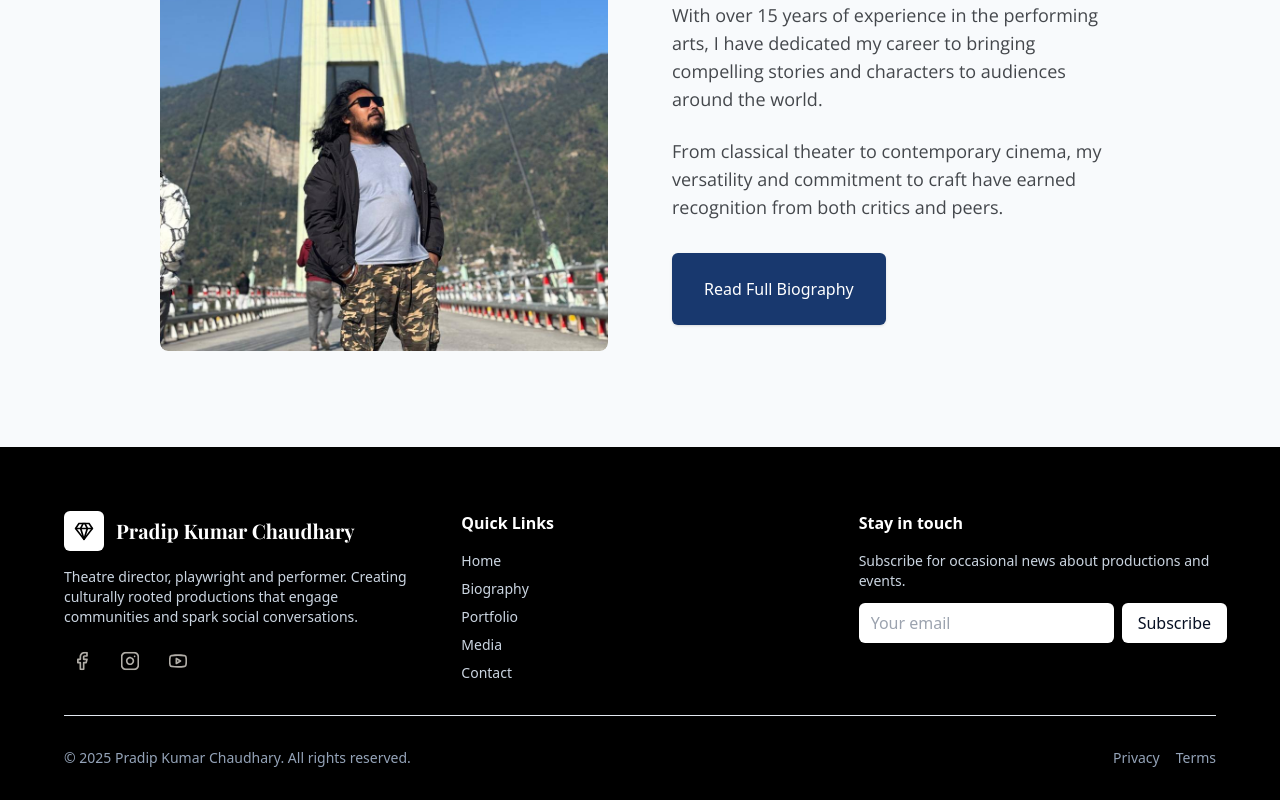
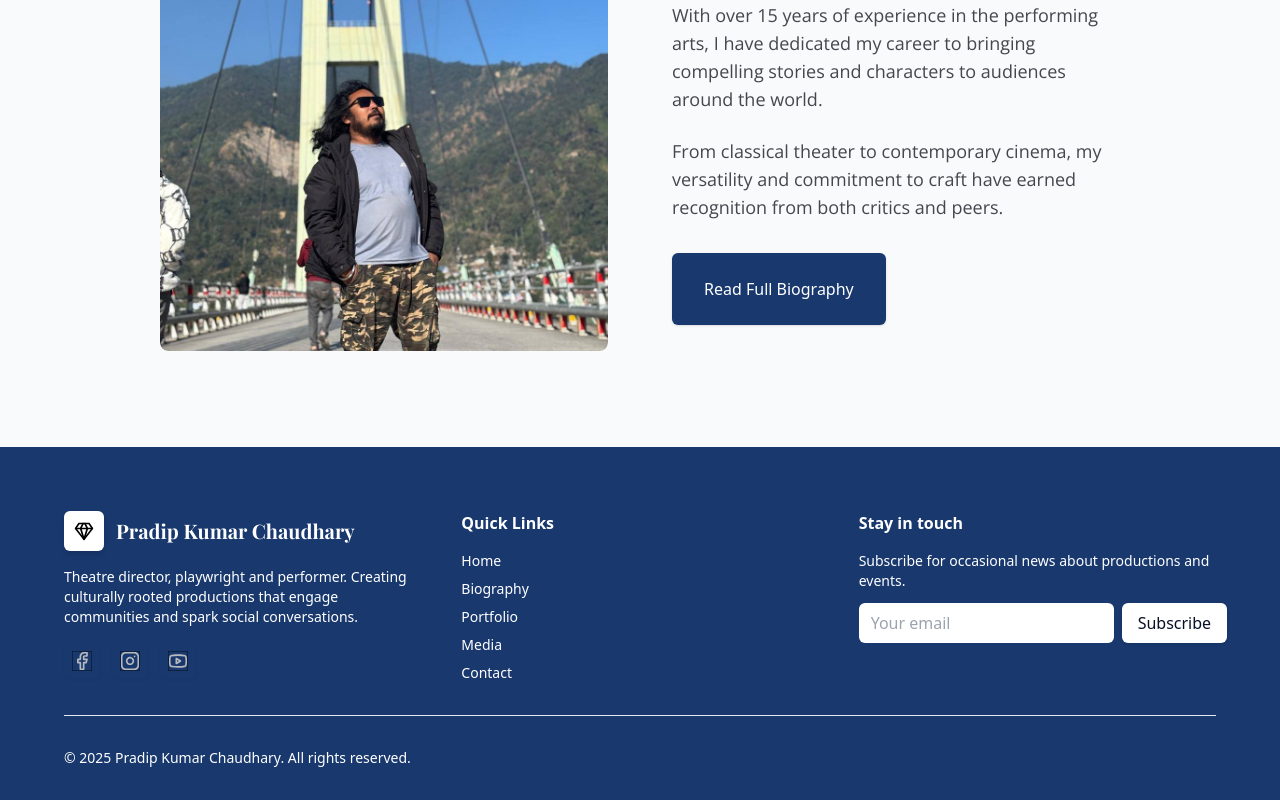
Before and after one commit to aayushGhimire321/Pradip_kumar_chaudhary, a React (Vite) app in the folder project/: page / in a window 1280 px wide. Shown: the part 1819-2619 px from the top of the page. Built offline with nearby package versions, Linux system fonts and the light colour scheme.

Commit message:
changes in color

```diff
--- a/project/src/components/Footer/Footer.tsx
+++ b/project/src/components/Footer/Footer.tsx
@@ -18,7 +18,7 @@ const sectionLinks = [
 
 export const Footer = (): JSX.Element => {
   return (
-  <footer className="w-full bg-black text-white pt-16 pb-8">
+  <footer className="w-full bg-[#18386e] text-white pt-16 pb-8">
       <div className="max-w-[1200px] mx-auto px-6">
         <div className="grid md:grid-cols-3 gap-10">
           <div className="space-y-4">
@@ -30,7 +30,7 @@ export const Footer = (): JSX.Element => {
                 Pradip Kumar Chaudhary
               </h3>
             </div>
-            <p className="text-sm text-slate-300 max-w-md">
+            <p className="text-sm text-white max-w-md">
               Theatre director, playwright and performer. Creating culturally rooted productions that engage communities and spark social conversations.
             </p>
 
@@ -40,11 +40,11 @@ export const Footer = (): JSX.Element => {
                   key={index}
                   href={icon.url ?? '#'}
                   aria-label={icon.alt}
-                  className="w-9 h-9 rounded-md bg-white/6 flex items-center justify-center hover:bg-white/12 transition shadow-sm"
+                  className="w-9 h-9 rounded-md flex items-center justify-center hover:bg-white/10 transition shadow-sm"
                   target={icon.url && icon.url !== '#' ? '_blank' : undefined}
                   rel={icon.url && icon.url !== '#' ? 'noopener noreferrer' : undefined}
                 >
-                  {/* SVG icons are dark; apply filter to make them visible on dark background */}
+                  {/* icons are SVG dark variants, invert for white on blue background */}
                   <img className="w-5 h-5 filter invert brightness-150" alt={icon.alt} src={icon.src} />
                 </a>
               ))}
@@ -53,10 +53,10 @@ export const Footer = (): JSX.Element => {
 
           <div>
             <h4 className="font-semibold text-white mb-4">Quick Links</h4>
-            <ul className="space-y-2 text-sm text-slate-300">
+            <ul className="space-y-2 text-sm text-white">
               {sectionLinks.map((link, i) => (
                 <li key={i}>
-                  <Link to={link.path} className="hover:text-white transition underline-offset-2 hover:underline">
+                  <Link to={link.path} className="text-white hover:underline transition underline-offset-2">
                     {link.label}
                   </Link>
                 </li>
@@ -66,23 +66,20 @@ export const Footer = (): JSX.Element => {
 
           <div>
             <h4 className="font-semibold text-white mb-4">Stay in touch</h4>
-            <p className="text-sm text-slate-300 mb-3">Subscribe for occasional news about productions and events.</p>
+            <p className="text-sm text-white mb-3">Subscribe for occasional news about productions and events.</p>
             <form className="flex gap-2">
-              <input aria-label="Email" type="email" placeholder="Your email" className="flex-1 px-3 py-2 rounded-md text-black" />
+              {/* keep input readable on dark bg */}
+              <input aria-label="Email" type="email" placeholder="Your email" className="flex-1 px-3 py-2 rounded-md bg-white text-[#071024]" />
               {/* White subscribe button with dark text for contrast */}
               <button type="submit" className="bg-white text-[#071024] px-4 py-2 rounded-md shadow">Subscribe</button>
             </form>
           </div>
         </div>
 
-        <Separator className="my-8 border-slate-800" />
+        <Separator className="my-8 border-white/20" />
 
-        <div className="flex flex-col md:flex-row items-center justify-between gap-4 text-sm text-slate-400">
+        <div className="flex flex-col md:flex-row items-center justify-between gap-4 text-sm text-white">
           <div>© {new Date().getFullYear()} Pradip Kumar Chaudhary. All rights reserved.</div>
-          <div className="flex items-center gap-4">
-            <Link to="/privacy" className="hover:text-white">Privacy</Link>
-            <Link to="/terms" className="hover:text-white">Terms</Link>
-          </div>
         </div>
       </div>
     </footer>
```
